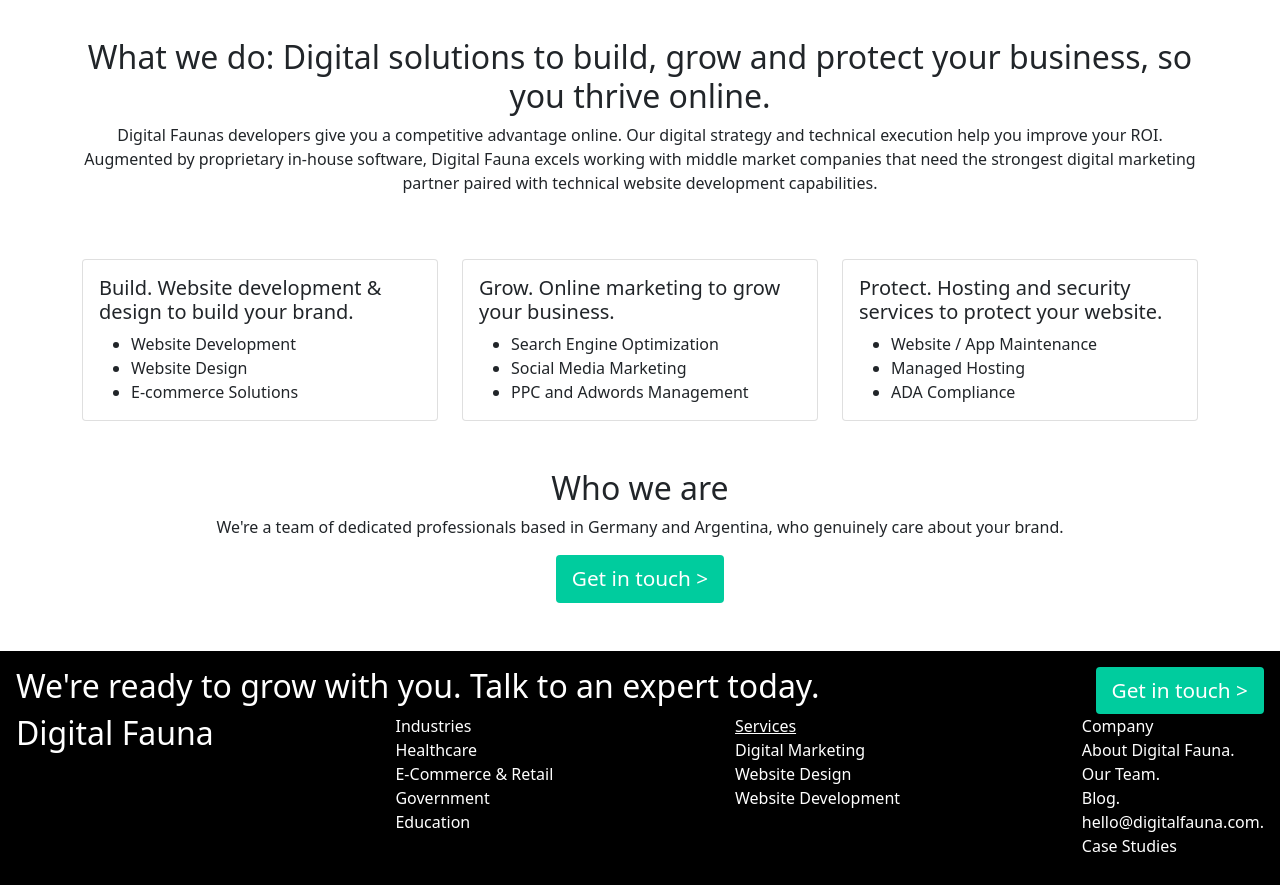
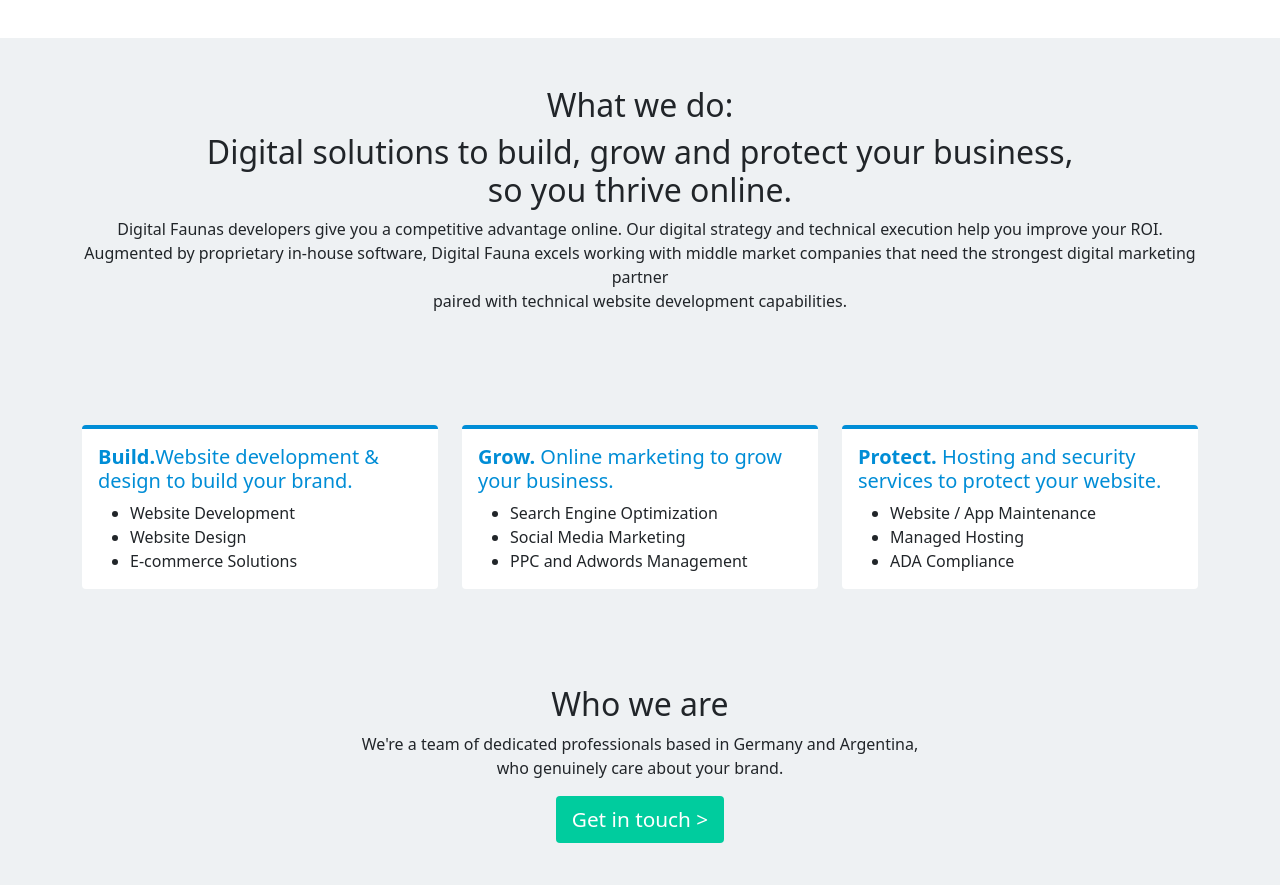
Before and after one commit to MagdalenaGalindez/curso-desarrollo-web, a website: page index.html in a window 1280 px wide. Shown: the part 920-1805 px from the top of the page. Drawn offline with nearby package versions, Linux system fonts and the light colour scheme.

Commit message:
changes on styles all over index.html

```diff
--- a/index.html
+++ b/index.html
@@ -40,37 +40,39 @@
         <div class="container mb-5 text-white">
             <h1 class="display-3 text-start">We are remarkable.</h1>
             <p class="display-5 text-start">Digital Fauna is your partner for complex digital projects, powered by data analytics, market research, and digital technology.</p>
+        </div>
     </section>
     <section class="bg-green text-white py-5">
         <div class="container">
             <h2 class="text-center mb-5">Building & Growing Clients Businesses since 2021</h2>
             <div class="row row-cols-1 row-cols-sm-2 row-cols-md-4 align-items-center text-center g-5">
-                <div class="col">
-                    <img src="https://www.mandarinacyd.com.ar/wp-content/uploads/2019/05/logo-natura1.png" alt="" class="img-fluid" />
+                <div class="col"><img src="https://www.mandarinacyd.com.ar/wp-content/uploads/2019/05/logo-natura1.png" alt="www.natura.com.ar" class="img-fluid" />
                 </div>
-                <div class="col">
-                    <img src="https://www.mandarinacyd.com.ar/wp-content/uploads/2020/11/onu-1new2x.png" alt="" class="img-fluid" />
+                <div class="col"><img src="https://www.mandarinacyd.com.ar/wp-content/uploads/2020/11/onu-1new2x.png" alt="www.un.org" class="img-fluid" />
                 </div>
-                <div class="col">
-                    <img src="https://www.mandarinacyd.com.ar/wp-content/uploads/2019/05/logo-sport1.png" alt="" class="img-fluid" />
+                <div class="col"><img src="https://www.mandarinacyd.com.ar/wp-content/uploads/2019/05/logo-sport1.png" alt="www.sportline.com.ar" class="img-fluid" />
                 </div>
-                <div class="col">
-                    <img src="https://www.mandarinacyd.com.ar/wp-content/uploads/2019/05/logo-yagm1.png" alt="" class="img-fluid" />
+                <div class="col"><img src="https://www.mandarinacyd.com.ar/wp-content/uploads/2019/05/logo-yagm1.png" alt="www.yagmour.com.ar" class="img-fluid" />
                 </div>
             </div>
         </div>
     </section>
-    <div class="container text-center mt-5">
-        <h2>What we do: Digital solutions to build, grow and protect your business, so you thrive online.</h2>
-        <p>Digital Faunas developers give you a competitive advantage online. Our digital strategy and technical execution help you improve your ROI. Augmented by proprietary in-house software, Digital Fauna excels working with middle market companies that
-            need the strongest digital marketing partner paired with technical website development capabilities.</p>
+    <div class="containerSection text-center mt-5 py-5">
+        <div class="container">
+            <h2 class="sectionTitle">What we do:</h2>
+            <h2>Digital solutions to build, grow and protect your business, <br/>so you thrive online.<br/></h2>
+            <p>Digital Faunas developers give you a competitive advantage online. Our digital strategy and technical execution help you improve your ROI. <br/>Augmented by proprietary in-house software, Digital Fauna excels working with middle market companies
+                that need the strongest digital marketing partner <br/> paired with technical website development capabilities.
+            </p>
         </div>
-    <section class="container py-5">
+    </div>
+    <section class="containerSection py-5">
+        <div class="container">
             <div class="row row-cols-1 row-cols-md-3 g-4">
-            <div class="col">
+                <div class="col ">
                     <div class="card h-100">
                         <div class="card-body">
-                        <h5 class="card-title">Build. Website development & design to build your brand.</h5>
+                            <h5 class="card-title"><b>Build.</b>Website development & design to build your brand.</h5>
                             <ul class="card-text">
                                 <li>Website Development</li>
                                 <li>Website Design</li>
@@ -82,7 +84,7 @@
                 <div class="col">
                     <div class="card h-100">
                         <div class="card-body">
-                        <h5 class="card-title">Grow. Online marketing to grow your business.</h5>
+                            <h5 class="card-title"><b>Grow.</b> Online marketing to grow your business.</h5>
                             <ul class="card-text">
                                 <li>Search Engine Optimization</li>
                                 <li>Social Media Marketing</li>
@@ -94,7 +96,7 @@
                 <div class="col">
                     <div class="card h-100">
                         <div class="card-body">
-                        <h5 class="card-title">Protect. Hosting and security services to protect your website.</h5>
+                            <h5 class="card-title"><b>Protect.</b> Hosting and security services to protect your website.</h5>
                             <ul class="card-text">
                                 <li>Website / App Maintenance</li>
                                 <li>Managed Hosting</li>
@@ -104,14 +106,18 @@
                     </div>
                 </div>
             </div>
+        </div>
     </section>
-    <section class="container mb-5 text-center">
+    <section class="containerSection mb-5 py-5 text-center">
+        <div class="container">
             <h2>Who we are</h2>
-        <p>We're a team of dedicated professionals based in Germany and Argentina, who genuinely care about your brand.</p>
+            <p>We're a team of dedicated professionals based in Germany and Argentina, <br/> who genuinely care about your brand.</br>
+            </p>
             <a class="button" href="html/contact.html">Get in touch ></a>
+        </div>
     </section>
     <footer>
-        <div class="row-tablet margin-botton">
+        <div class="row-tablet mb-5">
             <h2>We're ready to grow with you. Talk to an expert today.</h2>
             <div>
                 <a class="button" href="html/contact.html">Get in touch ></a>
--- a/scss/main.scss
+++ b/scss/main.scss
@@ -8,10 +8,27 @@
 
 section {
     background: rgba(255, 255, 255, .6);
+    .sectionTitle {
+        color: #008dd6;
+    }
 }
 
 .bg-green {
     background-color: $green;
+}
+
+.card {
+    border-top: 4px solid #008dd6;
+    border-left: none;
+    border-right: none;
+    border-bottom: none;
+    .card-title {
+        color: #008dd6;
+    }
+}
+
+.containerSection {
+    background-color: #eef1f3;
 }
 
 .row-tablet {
@@ -48,7 +65,7 @@
 
 footer {
     align-items: bottom;
-    background-color: black;
+    background-color: #2f363f;
     color: white;
     padding: 1rem;
     bottom: 0px;
```
Also changed, not shown: html/about.html (+1 -1 lines), html/contact.html (+1 -1 lines), html/services.html (+1 -1 lines), html/solutions.html (+1 -1 lines), css/styles.css. Lines whose indentation alone changed are shown as unchanged.
